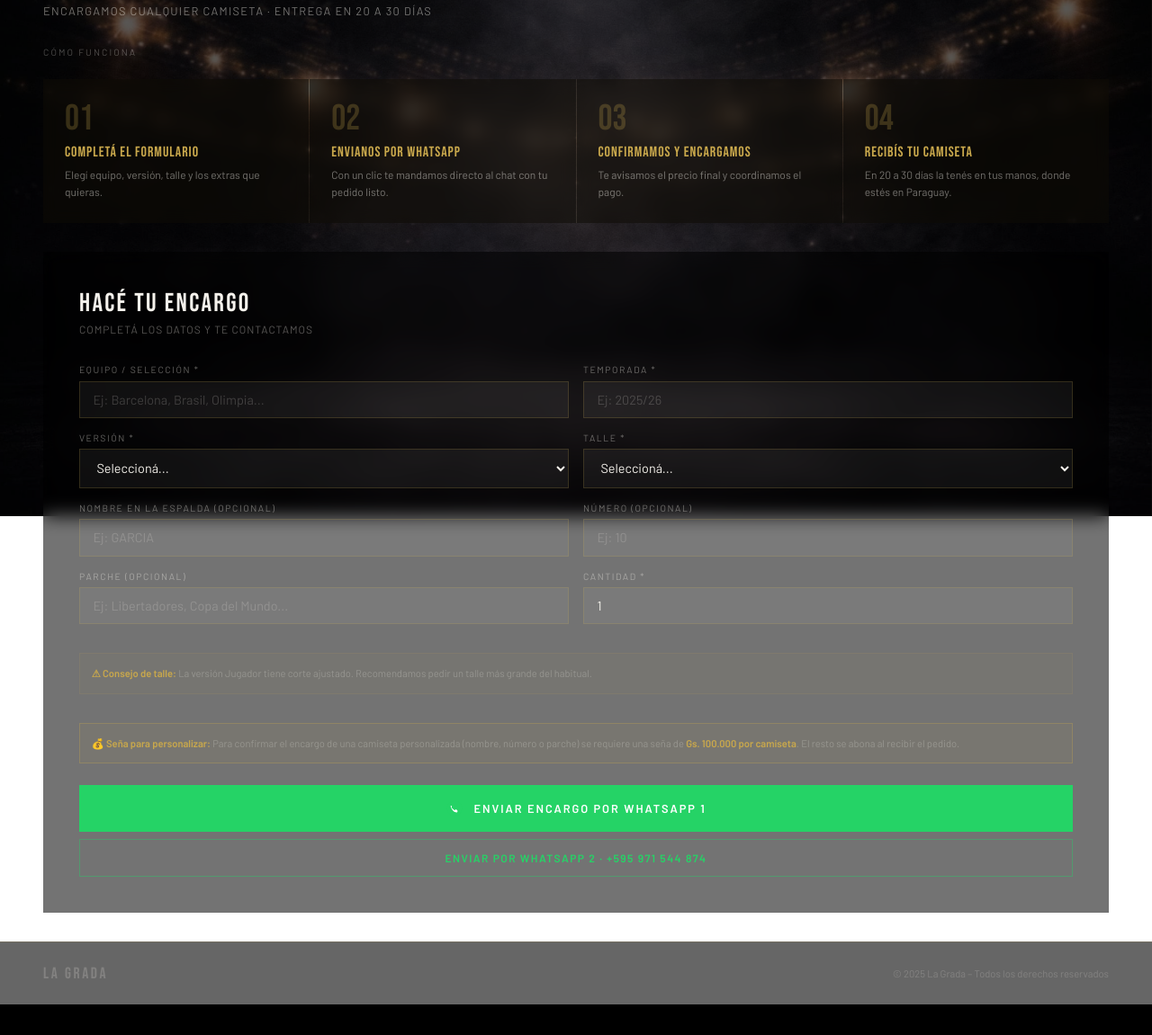
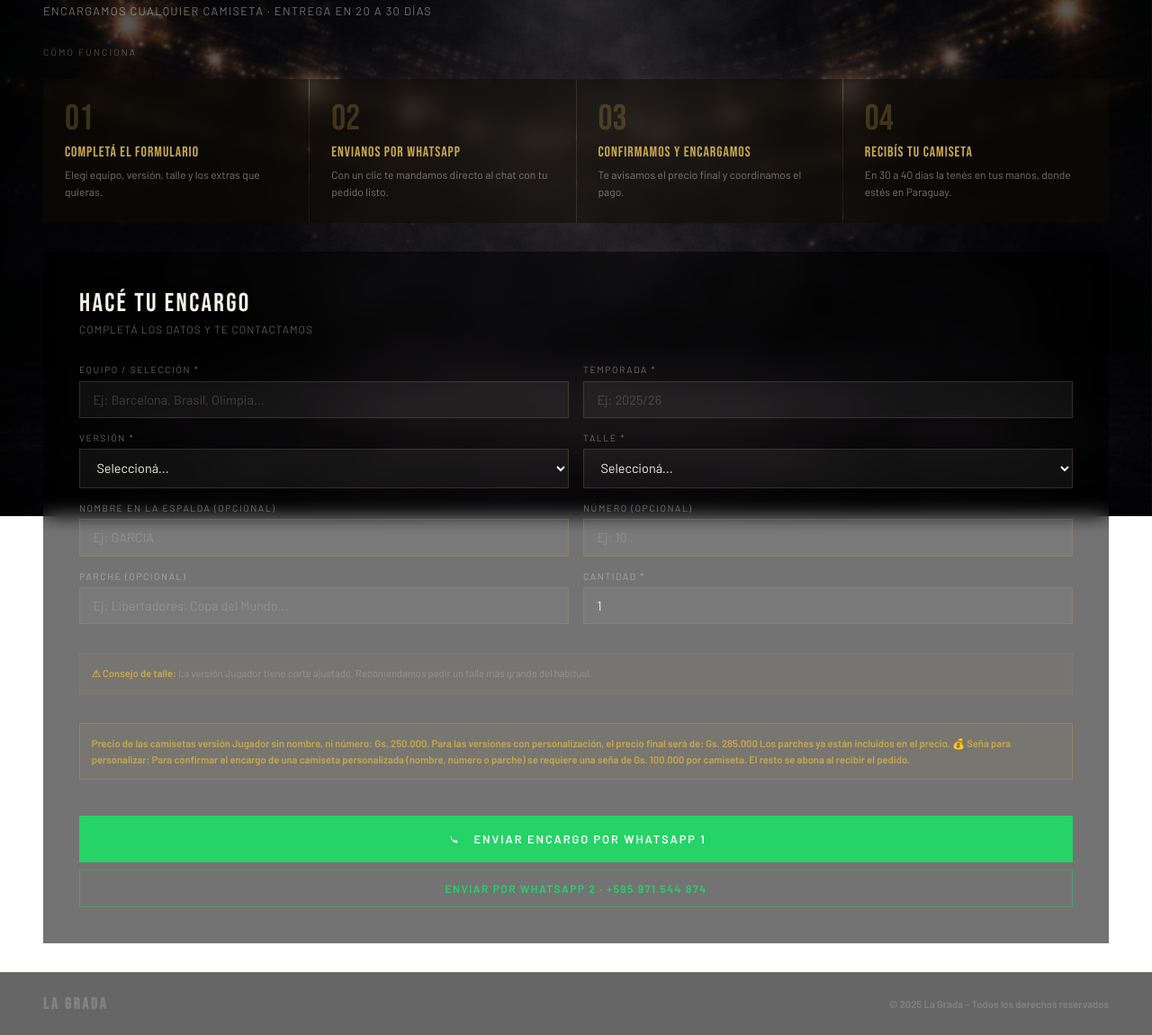
Before and after one commit to Santiago10ser/la-grada, a FastAPI app: page /encargos in a window 1280 px wide. Shown: the part 226-1377 px from the top of the page at 90% size. Before the commit the page ends 1343 px from the top, so only its background shows below. Run offline with FastAPI, Linux system fonts and the light colour scheme.

Commit message:
Actualizar Encargos

```diff
--- a/templates/encargos.html
+++ b/templates/encargos.html
@@ -148,7 +148,7 @@
       <div class="step">
         <div class="step-num">04</div>
         <div class="step-title">Recibís tu camiseta</div>
-        <p class="step-text">En 20 a 30 días la tenés en tus manos, donde estés en Paraguay.</p>
+        <p class="step-text">En 30 a 40 días la tenés en tus manos, donde estés en Paraguay.</p>
       </div>
     </div>
   </div>
@@ -207,6 +207,8 @@
           <strong>⚠ Consejo de talle:</strong> La versión Jugador tiene corte ajustado. Recomendamos pedir un talle más grande del habitual.
         </div>
         <div class="form-note full" style="border-color: rgba(201,168,76,0.3); background: rgba(201,168,76,0.06);">
+          <strong>Precio de las camisetas versión Jugador sin nombre, ni número: <strong style="color: var(--gold);">Gs. 250.000</strong>. Para las versiones con personalización, el precio final será de: <strong style="color: var(--gold);">Gs. 285.000
+          <strong>Los parches ya están incluidos en el precio.
           <strong>💰 Seña para personalizar:</strong> Para confirmar el encargo de una camiseta personalizada (nombre, número o parche) se requiere una seña de <strong style="color: var(--gold);">Gs. 100.000 por camiseta</strong>. El resto se abona al recibir el pedido.
         </div>
       </div>
```
